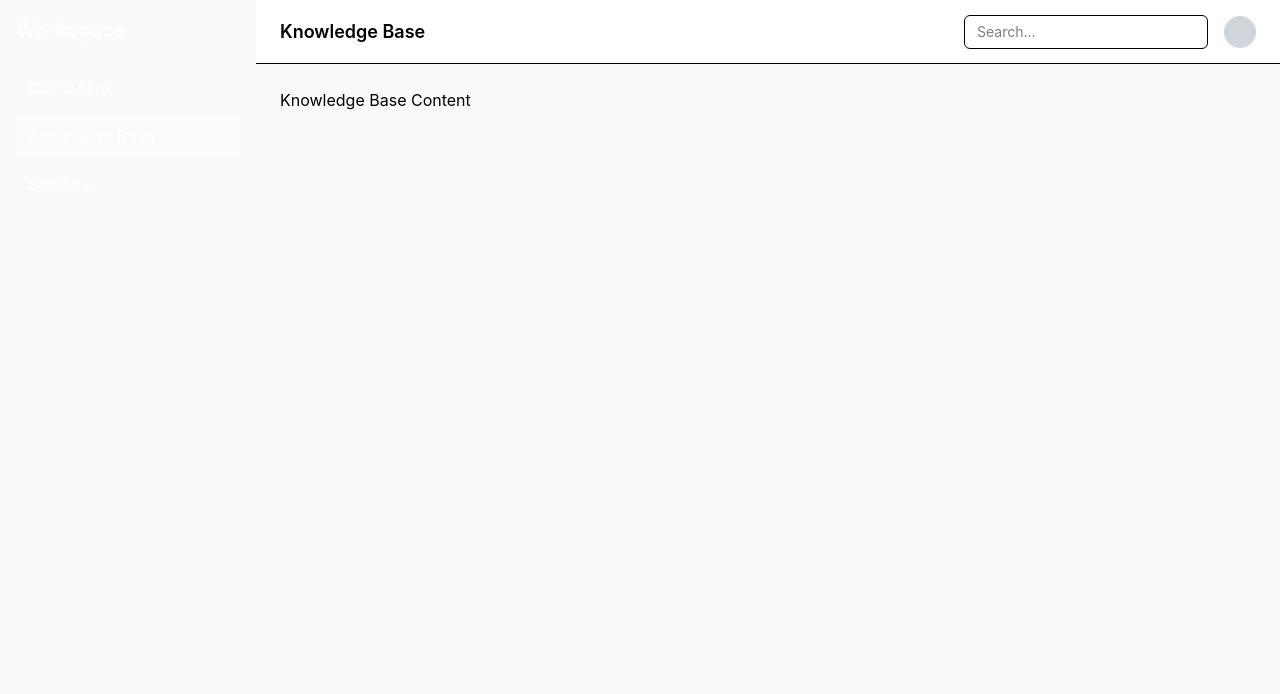
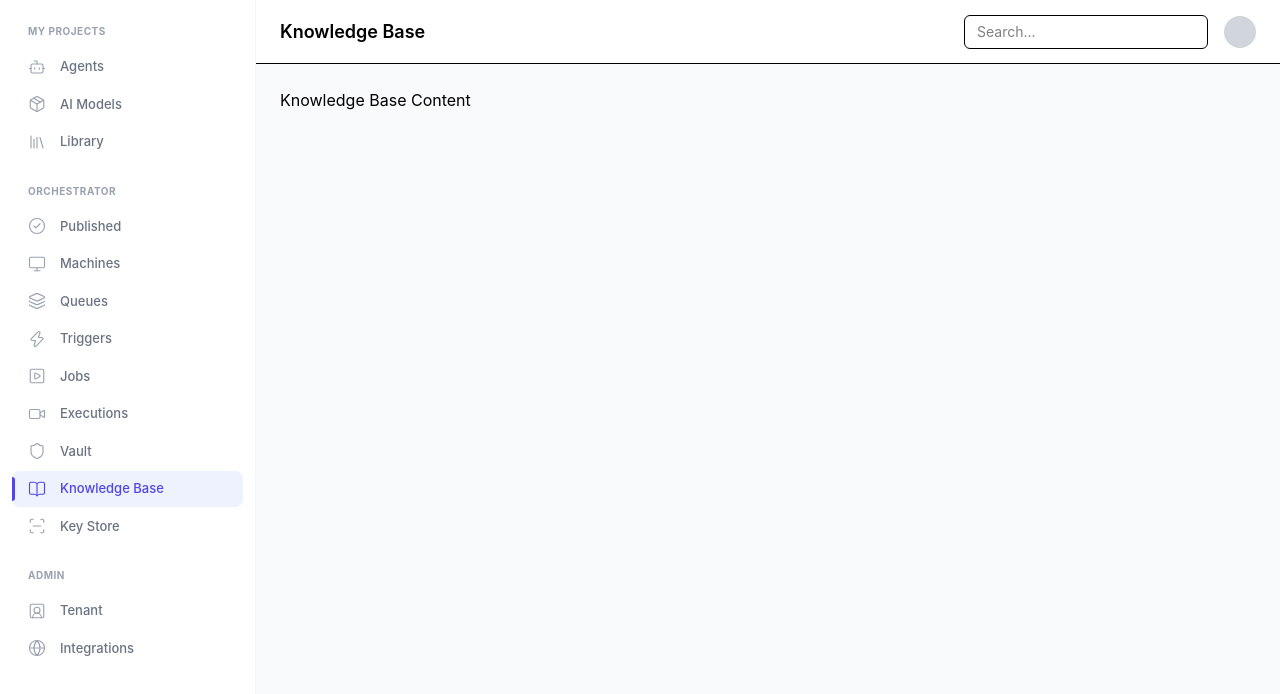
Before and after one commit to Om11013/react-project, a React (Vite) app: page /knowledge-base in a window 1280 px wide. Shown: the top 694 px of the page. Built offline with nearby package versions, Linux system fonts and the light colour scheme.

Commit message:
[feat] implement sidebar navigation with lucide icons

```diff
--- a/package.json
+++ b/package.json
@@ -11,6 +11,7 @@
     "lint:fix": "prettier --write . && eslint . --fix"
   },
   "dependencies": {
+    "lucide-react": "^1.7.0",
     "react": "^19.2.4",
     "react-dom": "^19.2.4",
     "react-router-dom": "^7.13.2"
--- a/src/components/layout/Sidebar.tsx
+++ b/src/components/layout/Sidebar.tsx
@@ -1,19 +1,117 @@
+import { useState } from 'react';
+import { useNavigate } from 'react-router-dom';
+import {
+  Bot,
+  Package,
+  Library,
+  CheckCircle2,
+  Monitor,
+  Layers,
+  Zap,
+  PlaySquare,
+  Video,
+  Shield,
+  BookOpen,
+  ScanLine,
+  UserSquare2,
+  Globe,
+} from 'lucide-react';
+
+import { ROUTES } from '@/constants/routeConstants';
+
+interface SidebarItem {
+  name: string;
+  icon: React.ElementType;
+  path: string;
+}
+
+interface SidebarSection {
+  title: string;
+  items: SidebarItem[];
+}
+
 const Sidebar = () => {
+  const navigate = useNavigate();
+  const [activeTab, setActiveTab] = useState('Knowledge Base');
+
+  const sections: SidebarSection[] = [
+    {
+      title: 'MY PROJECTS',
+      items: [
+        { name: 'Agents', icon: Bot, path: ROUTES.OTHER },
+        { name: 'AI Models', icon: Package, path: ROUTES.OTHER },
+        { name: 'Library', icon: Library, path: ROUTES.OTHER },
+      ],
+    },
+    {
+      title: 'ORCHESTRATOR',
+      items: [
+        { name: 'Published', icon: CheckCircle2, path: ROUTES.OTHER },
+        { name: 'Machines', icon: Monitor, path: ROUTES.OTHER },
+        { name: 'Queues', icon: Layers, path: ROUTES.OTHER },
+        { name: 'Triggers', icon: Zap, path: ROUTES.OTHER },
+        { name: 'Jobs', icon: PlaySquare, path: ROUTES.OTHER },
+        { name: 'Executions', icon: Video, path: ROUTES.OTHER },
+        { name: 'Vault', icon: Shield, path: ROUTES.OTHER },
+        { name: 'Knowledge Base', icon: BookOpen, path: ROUTES.HOME },
+        { name: 'Key Store', icon: ScanLine, path: ROUTES.OTHER },
+      ],
+    },
+    {
+      title: 'ADMIN',
+      items: [
+        { name: 'Tenant', icon: UserSquare2, path: ROUTES.OTHER },
+        { name: 'Integrations', icon: Globe, path: ROUTES.OTHER },
+      ],
+    },
+  ];
+
+  const handleNavItemClick = (path: string, name: string) => {
+    setActiveTab(name);
+    navigate(path);
+  };
+
   return (
-    <aside className="w-64 bg-secondary text-white flex flex-col p-4">
-      <h1 className="text-xl font-semibold mb-6">Workspace</h1>
+    <aside className="w-64 bg-white border-r border-gray-100 flex flex-col h-full overflow-y-auto">
+      <div className="flex flex-col gap-6 py-6 font-sans">
+        {sections.map((section) => (
+          <div key={section.title} className="flex flex-col gap-1.5">
+            <h3 className="text-[10px] font-bold text-gray-400 px-7 tracking-[0.05em] uppercase mb-1">
+              {section.title}
+            </h3>
+            <nav className="flex flex-col gap-0.5 px-3">
+              {section.items.map((item) => {
+                const isActive = activeTab === item.name;
+                const Icon = item.icon;
 
-      <nav className="flex flex-col gap-2">
-        <button className="text-left px-3 py-2 rounded-md hover:bg-white/10">
-          Dashboard
-        </button>
-        <button className="text-left px-3 py-2 rounded-md bg-white/10">
-          Knowledge Base
-        </button>
-        <button className="text-left px-3 py-2 rounded-md hover:bg-white/10">
-          Settings
-        </button>
-      </nav>
+                return (
+                  <button
+                    key={item.name}
+                    id={`nav-${item.name.toLowerCase().replace(/\s+/g, '-')}`}
+                    onClick={() => handleNavItemClick(item.path, item.name)}
+                    className={`
+                      relative group flex items-center gap-3.5 px-4 py-2 rounded-lg text-[13px] font-medium transition-all duration-200 text-left
+                      ${
+                        isActive
+                          ? 'bg-[#EEF2FF] text-[#4F46E5]'
+                          : 'text-gray-500 hover:bg-gray-50 hover:text-gray-900'
+                      }
+                    `}
+                  >
+                    {isActive && (
+                      <span className="absolute left-0 top-1.5 bottom-1.5 w-[3px] bg-[#4F46E5] rounded-r-full" />
+                    )}
+                    <Icon
+                      className={`w-[18px] h-[18px] stroke-[1.5] ${isActive ? 'text-[#4F46E5]' : 'text-gray-400 group-hover:text-gray-600'}`}
+                    />
+                    <span className="truncate">{item.name}</span>
+                  </button>
+                );
+              })}
+            </nav>
+          </div>
+        ))}
+      </div>
     </aside>
   );
 };
```
Also changed, not shown: 1 other file (tests, documents, lock files or other folders).
